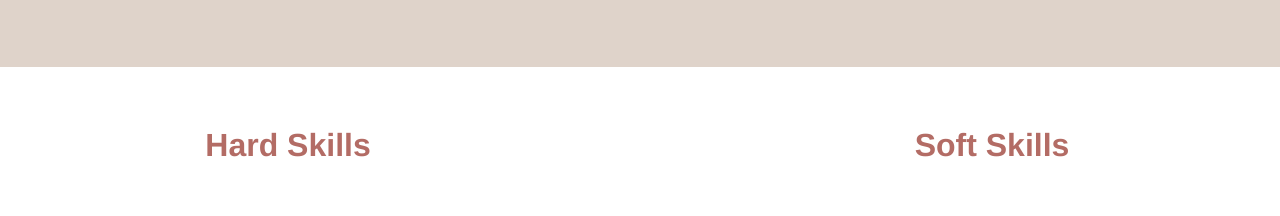
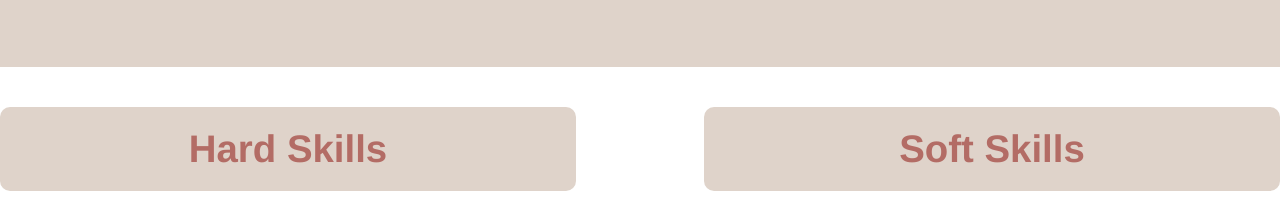
Before and after one commit to alicegl-code/alicegl-code.github.io, a plain HTML site: page index.html in a window 1280 px wide. Shown: the part 2929-3145 px from the top of the page. Drawn offline with Linux system fonts and the light colour scheme; grey boxes are pictures that could not be loaded; a web font is replaced by a local one.

Commit message:
alicegl-code.github.io

```diff
--- a/style.css
+++ b/style.css
@@ -302,15 +302,22 @@ body > header > nav > ul {
 }
 
 .list-wrapper > h2 {
+    display: block;
     text-align: center;
-    margin-bottom: 15px;
-    font-size: 2.5vw;
+    font-size: 3vw;
     color: #b36c65;
-    margin-top: 20px;
-    padding-top: 40px;
-    padding-bottom: 40px;
+
+    background-color: #dfd3ca;
+    padding: 20px;
+    border-radius: 10px;
+
+    margin: 40px auto;
+    width: auto;
+    max-width: 100%
 
 }
+
+
 
 .image-list {
     list-style-type: none;
```
